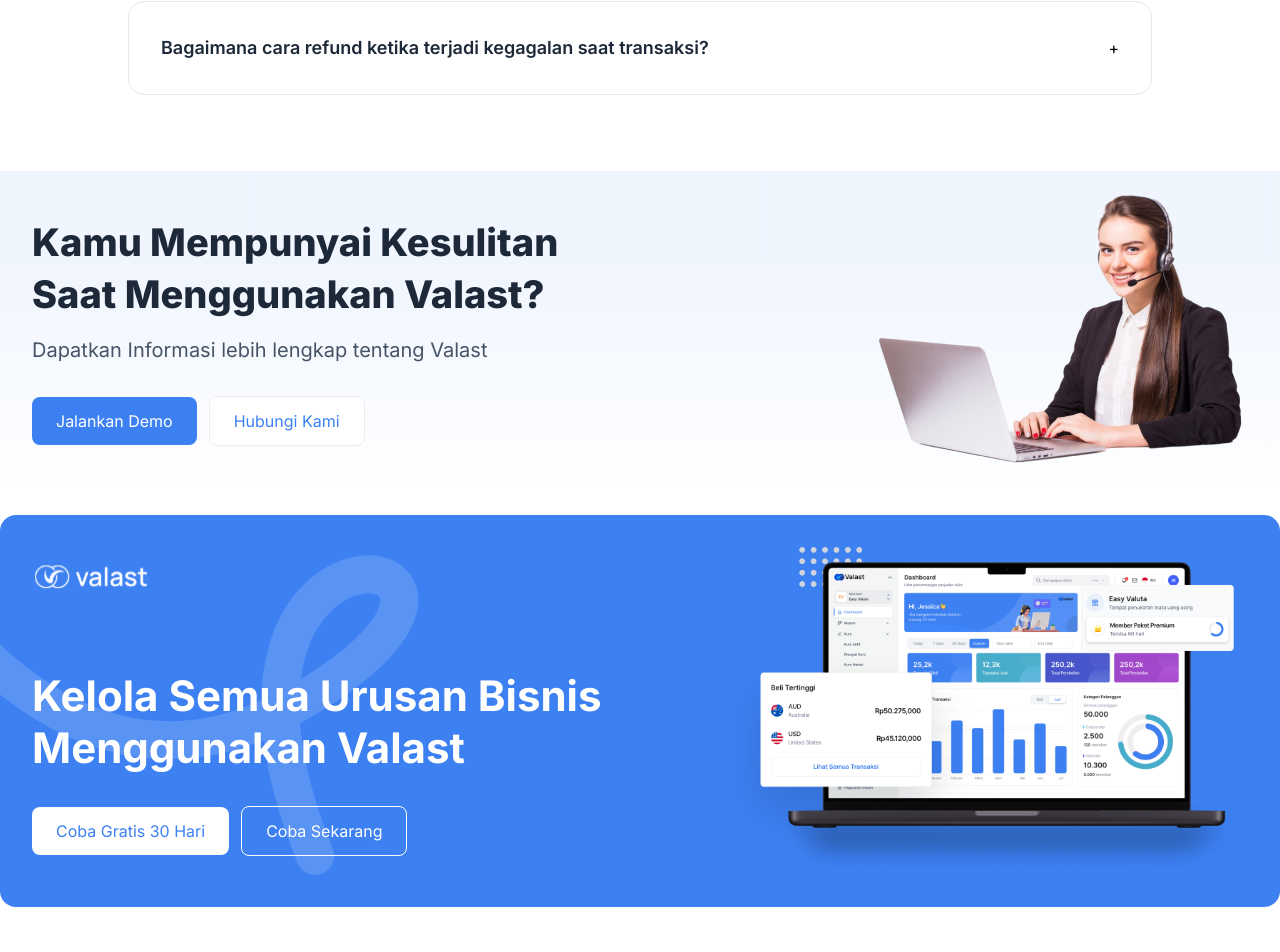
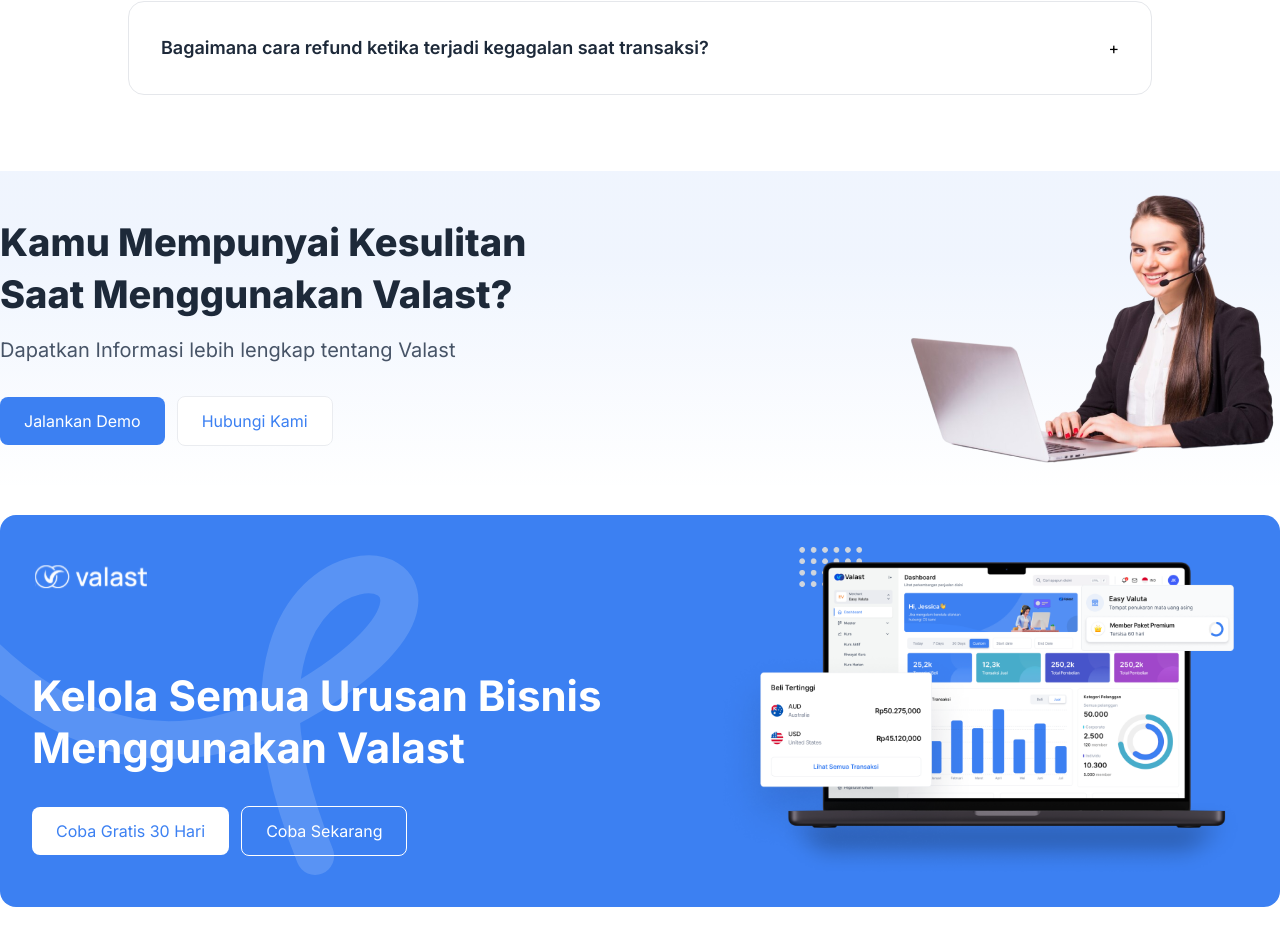
Before and after one commit to rahmatraywhite/valast-v2, a React (Vite) app: page / in a window 1280 px wide. Shown: the part 4066-5018 px from the top of the page. Built offline with nearby package versions, Linux system fonts and the light colour scheme.

Commit message:
adjust terus aja

```diff
--- a/src/components/organism/TryValast.jsx
+++ b/src/components/organism/TryValast.jsx
@@ -17,7 +17,7 @@
           background:
             'linear-gradient(180deg, rgba(60, 128, 242, 0.08) 27.24%, rgba(60, 128, 242, 0.00) 100%)',
         }}>
-        <div className="flex flex-col max-w-7xl mx-auto md:flex-row justify-between items-center py-5 px-4 lg:px-8">
+        <div className="flex flex-col max-w-7xl mx-auto md:flex-row justify-between items-center py-5">
           <div
             data-aos="fade-right"
             className="text-center max-w-[617px] lg:text-left">
```
